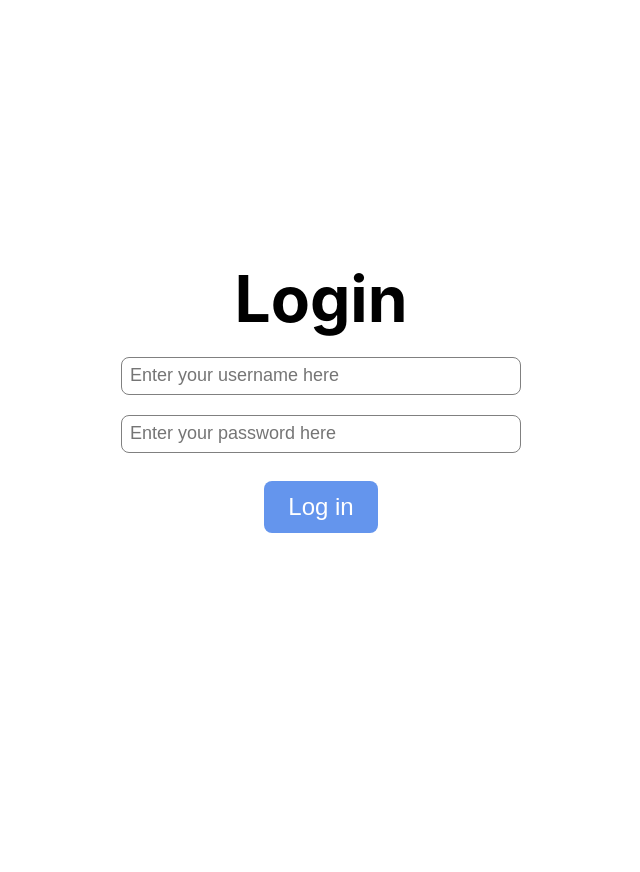
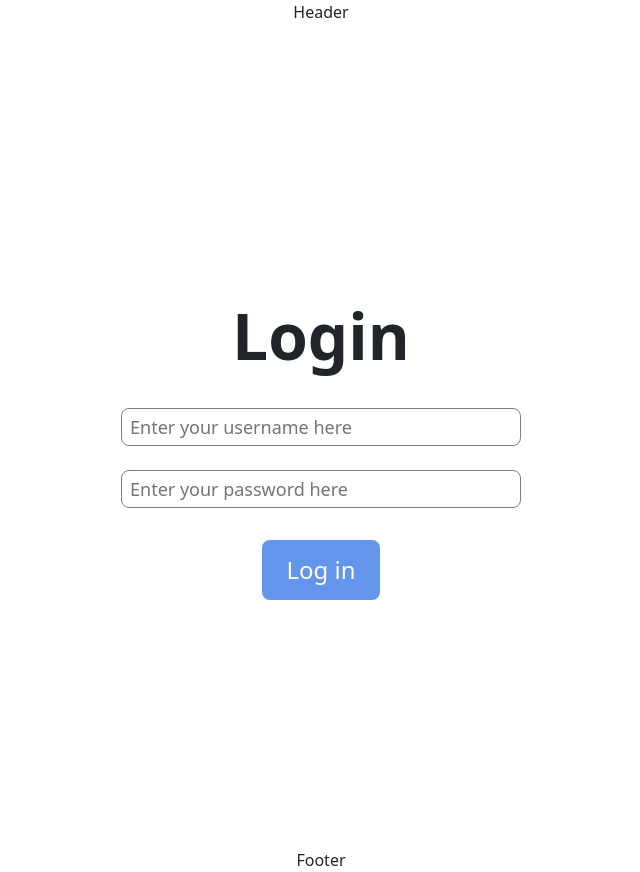
Before and after one commit to MaxSchessler/react-projects, a React (Create React App) app in the folder todoapplication/: page / in a window 1280 px wide. Shown: the whole page, without its empty margins (319-959 px from the left). Before the commit the page ends 800 px from the top, so only its background shows below. Built offline with nearby package versions, Linux system fonts and the light colour scheme.

Commit message:
header/footer; added bootstrap to project

```diff
--- a/todoapplication/package.json
+++ b/todoapplication/package.json
@@ -9,6 +9,7 @@
     "@testing-library/jest-dom": "^5.17.0",
     "@testing-library/react": "^13.4.0",
     "@testing-library/user-event": "^13.5.0",
+    "bootstrap": "^5.3.3",
     "react": "^18.3.1",
     "react-dom": "^18.3.1",
     "react-router-dom": "^6.26.1",
--- a/todoapplication/src/components/todo/FooterComponent.jsx
+++ b/todoapplication/src/components/todo/FooterComponent.jsx
@@ -3,7 +3,15 @@ import React from "react";
 const FooterComponent = () => {
     return(
         <div className={"Footer"}>
-            <hr/>Footer
+            <div style={{
+                display: "flex",
+                flexDirection: "row",
+                justifyContent: "center",
+                alignItems: "center",
+            }}
+                 >
+                <span>Footer</span>
+            </div>
         </div>
     );
 }
--- a/todoapplication/src/components/todo/HeaderComponent.jsx
+++ b/todoapplication/src/components/todo/HeaderComponent.jsx
@@ -3,7 +3,15 @@ import React from "react";
 const HeaderComponent = () => {
     return(
         <div className={"header"}>
-            Header <hr/>
+            <div style={{
+                display: "flex",
+                flexDirection: "row",
+                justifyContent: "center",
+                alignItems: "center"
+            }}>
+                <span>Header</span>
+            </div>
+            <br/>
         </div>
     );
 }
--- a/todoapplication/src/components/todo/TodoApp.jsx
+++ b/todoapplication/src/components/todo/TodoApp.jsx
@@ -12,7 +12,7 @@ const TodoApp = () => {
 
     return (
         <div className="todo-app">
-            {/*<HeaderComponent/>*/}
+            <HeaderComponent/>
             <BrowserRouter>
                 <Routes>
                     <Route path="/" element={<LoginComponent/>}/>
@@ -25,7 +25,7 @@ const TodoApp = () => {
                 </Routes>
 
             </BrowserRouter>
-            {/*<FooterComponent/>*/}
+            <FooterComponent/>
         </div>
     )
 }
--- a/todoapplication/src/index.js
+++ b/todoapplication/src/index.js
@@ -3,6 +3,7 @@ import ReactDOM from 'react-dom/client';
 import './index.css';
 import App from './App';
 import reportWebVitals from './reportWebVitals';
+import 'bootstrap/dist/css/bootstrap.min.css';
 
 const root = ReactDOM.createRoot(document.getElementById('root'));
 root.render(
```
Also changed, not shown: 1 other file (tests, documents, lock files or other folders).
